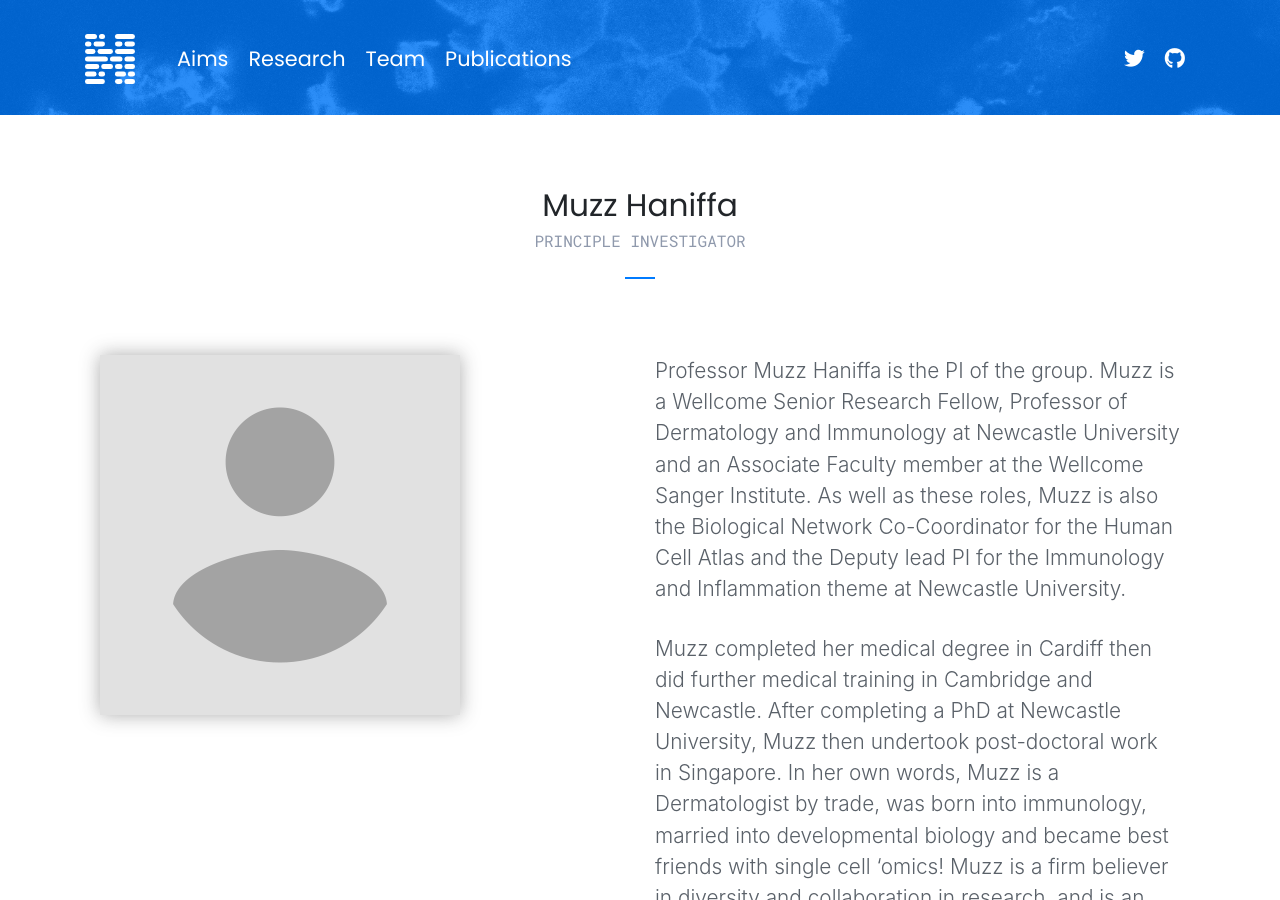
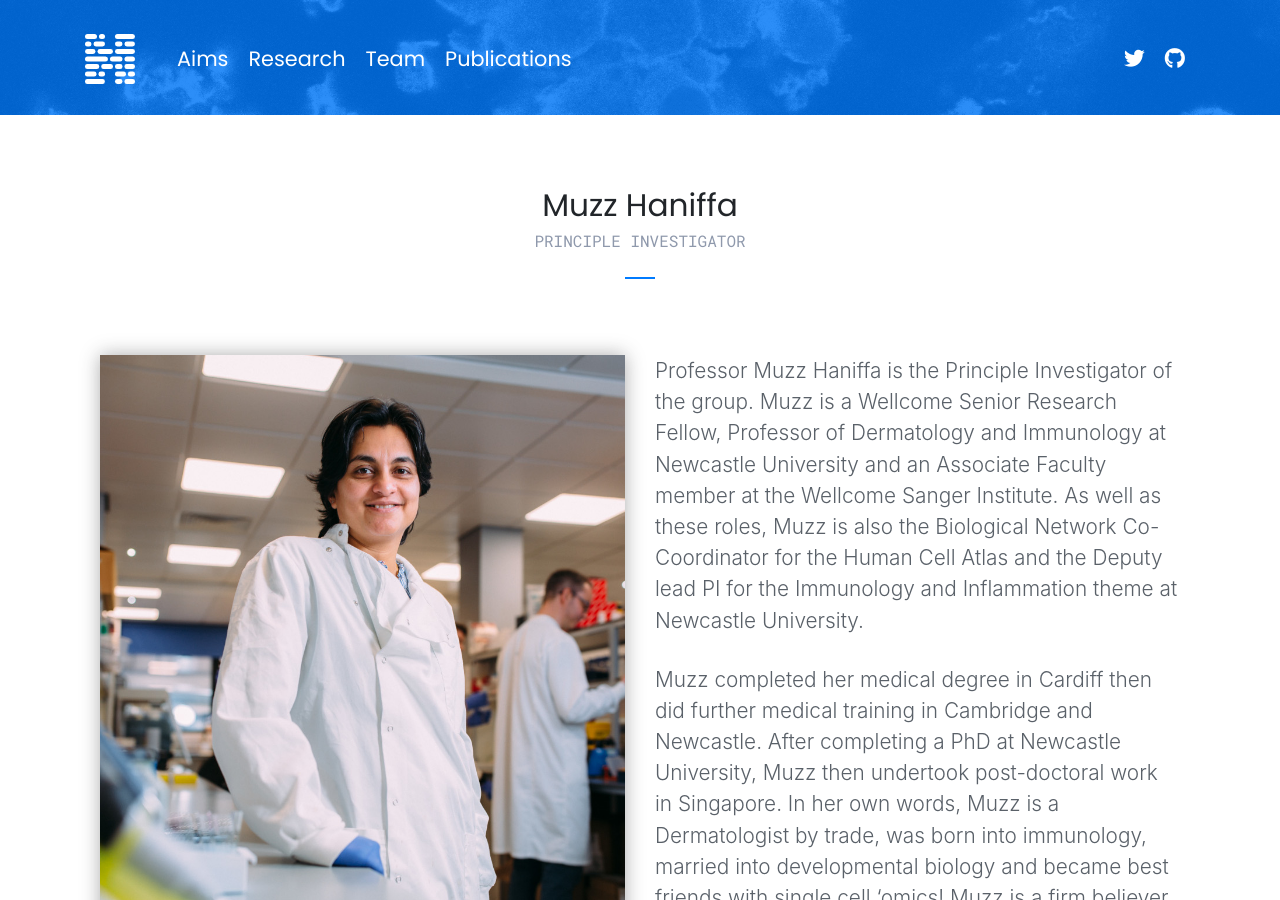
Before and after one commit to haniffalab/haniffalab.github.io, a Jekyll site: the page built from _team/muzz-haniffa.markdown, in a window 1280 px wide and 900 px high. Built offline with Jekyll 4.4.1, drawn with Linux system fonts in a browser that asks for light colours; nearby versions of some CDN libraries.

Commit message:
profile updates

```diff
--- a/_team/muzz-haniffa.markdown
+++ b/_team/muzz-haniffa.markdown
@@ -3,9 +3,9 @@ layout: team
 name:  "Muzz Haniffa"
 position: "Principle Investigator"
 thumbnail: "muzz-haniffa.jpg"
-image: "staff-profile.png"
+image: "muzz-haniffa-full.jpg"
 ---
-Professor Muzz Haniffa is the PI of the group. Muzz is a Wellcome Senior Research Fellow, Professor of Dermatology and Immunology at Newcastle University and an Associate Faculty member at the Wellcome Sanger Institute. As well as these roles, Muzz is also the Biological Network Co-Coordinator for the Human Cell Atlas and  the Deputy lead PI for the Immunology and Inflammation theme at Newcastle University.
+Professor Muzz Haniffa is the Principle Investigator of the group. Muzz is a Wellcome Senior Research Fellow, Professor of Dermatology and Immunology at Newcastle University and an Associate Faculty member at the Wellcome Sanger Institute. As well as these roles, Muzz is also the Biological Network Co-Coordinator for the Human Cell Atlas and  the Deputy lead PI for the Immunology and Inflammation theme at Newcastle University.
 
 Muzz completed her medical degree in Cardiff then did further medical training in Cambridge and Newcastle. After completing a PhD at Newcastle University, Muzz then undertook post-doctoral work in Singapore. In her own words, Muzz is a Dermatologist by trade, was born into immunology, married into developmental biology and became best friends with single cell ‘omics! Muzz is a firm believer in diversity and collaboration in research, and is an advocate of public engagement.
 
```
Also changed, not shown: assets/img/team/muzz-haniffa-full.jpg (added).
